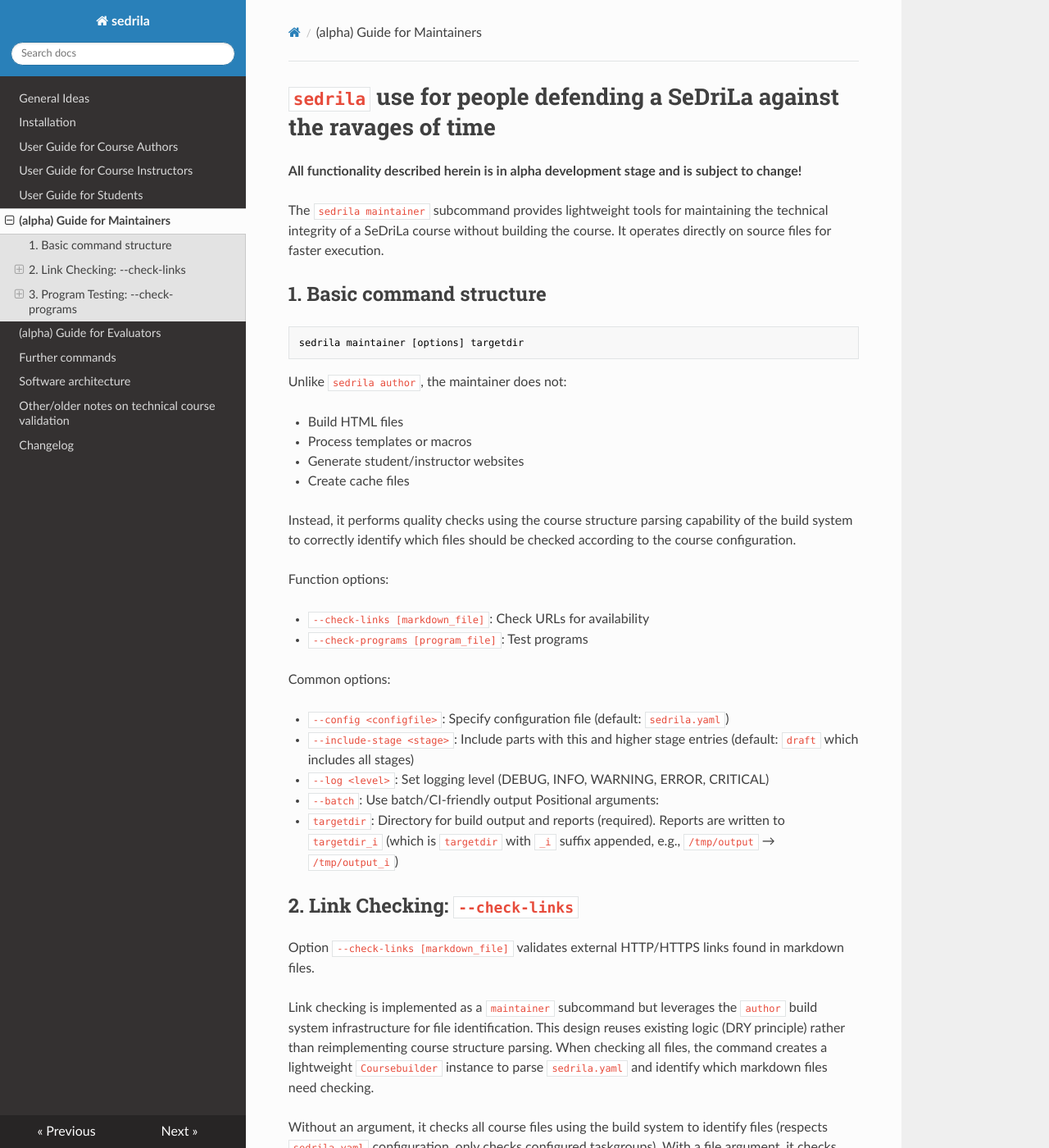
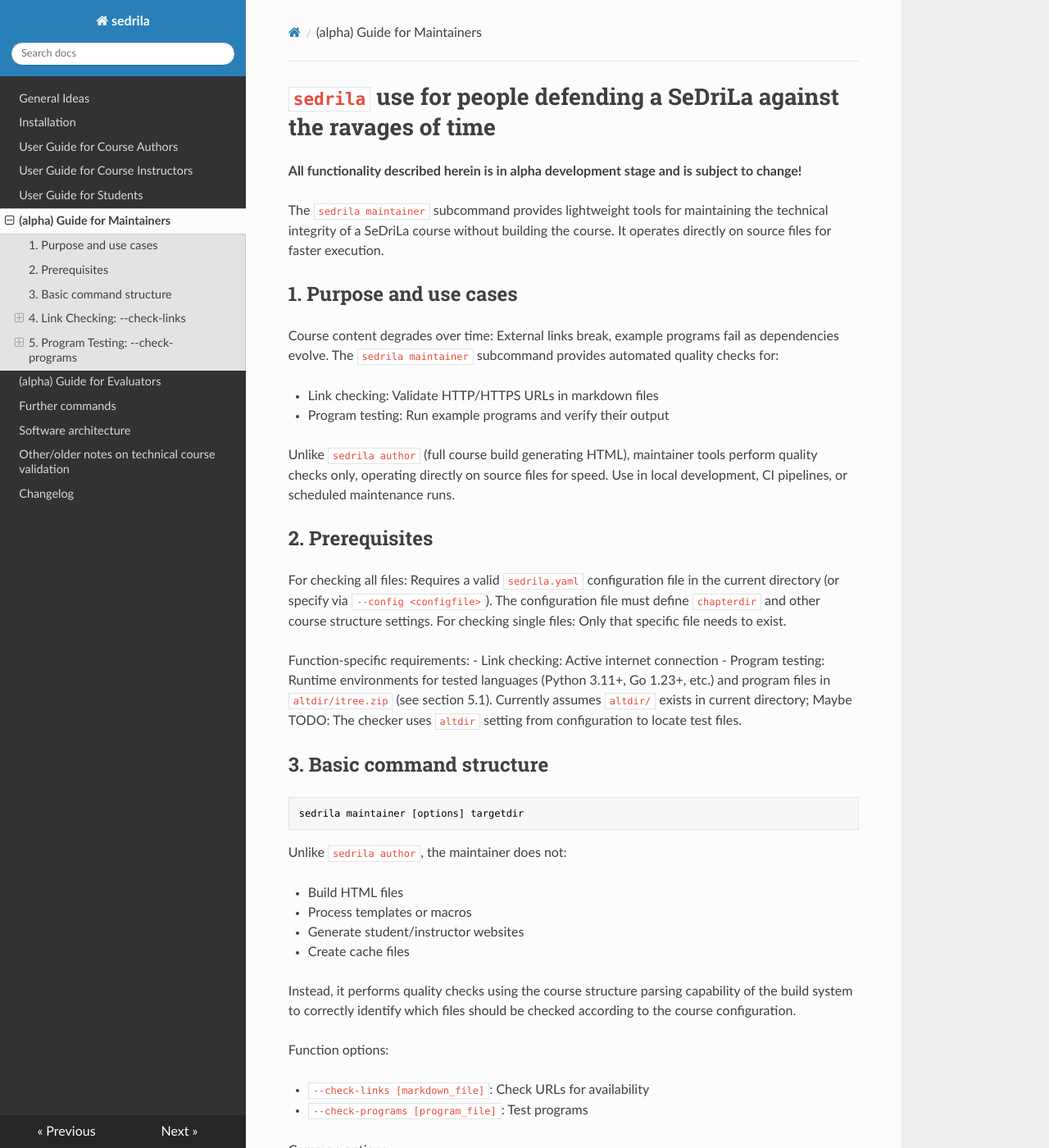
Before and after one commit to fubinf/sedrila, an MkDocs documentation site: the page built from docs/maintainers.md, in a window 1280 px wide and 1400 px high. Shown: the whole window at 82% size. Built offline with MkDocs 1.6.1, drawn with Linux system fonts in a browser that asks for light colours; nearby versions of some CDN libraries; some of the changed text lies outside the part shown.

Commit message:
fix: #30, simplify `--check-links` report and improve documentation

````diff
--- a/docs/maintainers.md
+++ b/docs/maintainers.md
@@ -6,7 +6,34 @@ The `sedrila maintainer` subcommand provides lightweight tools for maintaining t
 of a SeDriLa course without building the course.
 It operates directly on source files for faster execution.
 
-## 1. Basic command structure
+## 1. Purpose and use cases
+
+Course content degrades over time: External links break, example programs fail as dependencies evolve.
+The `sedrila maintainer` subcommand provides automated quality checks for:
+
+- Link checking: Validate HTTP/HTTPS URLs in markdown files
+- Program testing: Run example programs and verify their output
+
+Unlike `sedrila author` (full course build generating HTML), maintainer tools perform
+quality checks only, operating directly on source files for speed.
+Use in local development, CI pipelines, or scheduled maintenance runs.
+
+## 2. Prerequisites
+
+For checking all files: Requires a valid `sedrila.yaml` configuration file in the current directory
+(or specify via `--config <configfile>`).
+The configuration file must define `chapterdir` and other course structure settings.
+For checking single files: Only that specific file needs to exist.
+
+Function-specific requirements:
+- Link checking: Active internet connection
+- Program testing: Runtime environments for tested languages (Python 3.11+, Go 1.23+, etc.)
+  and program files in `altdir/itree.zip` (see section 5.1).
+  Currently assumes `altdir/` exists in current directory;
+  Maybe TODO: The checker uses `altdir` setting from configuration to locate test files.
+
+
+## 3. Basic command structure
 
 ```bash
 sedrila maintainer [options] targetdir
@@ -34,9 +61,9 @@ Common options:
 - `--log <level>`: Set logging level (DEBUG, INFO, WARNING, ERROR, CRITICAL)
 - `--batch`: Use batch/CI-friendly output
 Positional arguments:
-- `targetdir`: Directory for build output and reports (required). Reports are written to `targetdir_i` (which is `targetdir` with `_i` suffix appended, e.g., `/tmp/output` → `/tmp/output_i`)
+- `targetdir`: Base directory for reports (required). Reports are written to `targetdir_i` (targetdir + "_i" suffix), following sedrila's convention of separating instructor content from student content.
 
-## 2. Link Checking: `--check-links`
+## 4. Link Checking: `--check-links`
 
 Option `--check-links [markdown_file]` validates external HTTP/HTTPS links found in markdown files.
 
@@ -61,7 +88,7 @@ Examples:
 - `sedrila maintainer --include-stage beta --check-links -- /tmp/linkcheck` (check only beta stage)
 - `sedrila maintainer --check-links ch/Chapter1/Task1.md /tmp/linkcheck` (check one specific file)
 
-### 2.1 Link validation rules
+### 4.1 Link validation rules
 
 By default, links are considered successful if they return 2xx or 3xx status codes.
 You can specify custom validation rules using HTML comments before links:
@@ -87,26 +114,26 @@ Available rule parameters:
 The validation rule applies (only) to the next link found.
 
 
-## 3. Program Testing: `--check-programs`
+## 5. Program Testing: `--check-programs`
 
 Option `--check-programs [program_file]` tests exemplary programs from `altdir/itree.zip` against their corresponding protocol files.
 Without an argument, it tests all programs. With a file argument, it tests only that specific file.
 
 How it works:
-- **Automatic test pair discovery**: Scans `altdir/itree.zip` (directory or ZIP file) for program files and finds corresponding `.prot` files in `altdir/ch/`
-- **Default behavior**: Programs with found test pairs are automatically tested if no markup is present
-- **Markup-based configuration**: Use HTML comments in task `.md` files to control test behavior (skip, partial skip, command override)
-- **Multi-command testing**: Executes ALL testable commands from `.prot` files and verifies output
-- **Report generation**: Creates `program_test_report.json` and `program_test_report.md` in `targetdir_i`
+- Scans `altdir/itree.zip` (directory or ZIP file) for program files and finds corresponding `.prot` files in `altdir/ch/`
+- Programs with found test pairs are automatically tested if no markup is present
+- Use HTML comments in task `.md` files to control test behavior (skip, partial skip, command override)
+- Executes ALL testable commands from `.prot` files and verifies output
+- Creates `program_test_report.json` and `program_test_report.md` in `targetdir_i`
 
 Examples:
 - `sedrila maintainer --check-programs -- /tmp/progtest` (test all programs)
 - `sedrila maintainer --check-programs altdir/itree.zip/Sprachen/Go/go-channels.go /tmp/progtest` (test single file)
 
 
-### 3.1 Prerequisites
+### 5.1 Prerequisites
 
-#### 3.1.1. Build
+#### 5.1.1 Build
 
 **Important**: Program testing requires `altdir/itree.zip` to exist. This can be either:
 - A **directory** `altdir/itree.zip/` containing source program files
@@ -130,7 +157,7 @@ Without building first, the checker will report "Total Programs: 0" if `altdir/i
 In a GitHub Action, **complete build** should be performed before testing to ensure full coverage.
 
 
-#### 3.1.2. Operating environment
+#### 5.1.2 Operating environment
 
 Program testing requires the following environment:
 
@@ -151,9 +178,9 @@ In pyproject.toml: `[tool.poetry.dependencies]` and `[tool.poetry.group.dev.depe
 For local testing, ensure these packages are available in your environment.
 
 
-### 3.2 General behavior
+### 5.2 General behavior
 
-#### 3.2.1 Multi-command testing
+#### 5.2.1 Multi-command testing
 
 The program checker parses and tests **ALL testable commands** from each `.prot` file:
 
@@ -163,7 +190,7 @@ The program checker parses and tests **ALL testable commands** from each `.prot`
 - Failed tests show which specific command(s) failed with error details
 
 
-#### 3.2.2 Automatic cleanup
+#### 5.2.2 Automatic cleanup
 
 Generated files are cleaned up before and after each test to ensure a clean environment:
 
@@ -175,7 +202,7 @@ This prevents test failures caused by residual files from previous runs
 and ensures consistency between single program and full course testing.
 
 
-#### 3.2.3 Test output and reporting
+#### 5.2.3 Test output and reporting
 
 The checker provides comprehensive test reports that display the total number of programs found
 and test pairs identified. It shows which programs passed, failed, and were skipped, with detailed
@@ -193,7 +220,7 @@ Both JSON and Markdown reports are generated with categorized sections (Failed T
 Skipped Tests, Passed Tests) for detailed analysis.
 
 
-#### 3.2.4 CI/Batch mode
+#### 5.2.4 CI/Batch mode
 
 For automated testing environments, the `--batch` flag produces concise output suitable
 for CI systems. The exit status is non-zero (1) when tests fail and zero (0) on success.
@@ -207,14 +234,14 @@ at 03:30 UTC (see `maintainer-linkchecker.yml` and `maintainer-programchecker.ym
 Both workflows use the `--batch` flag for CI-friendly output.
 
 
-### 3.3. Program testing markup
+### 5.3 Program testing markup
 
 By default, programs are tested automatically.
 You can control test behavior using HTML comment markup in task `.md` files.
 The markup can be placed anywhere in the file; a common convention is to place it before the `[INSTRUCTOR]` section.
 
 
-#### 3.3.1. SKIP markup (manual testing): `@PROGRAM_TEST_SKIP`
+#### 5.3.1 SKIP markup (manual testing): `@PROGRAM_TEST_SKIP`
 
 Use for programs with non-deterministic output, interactive input, environment-specific output, or complex shell operations.
 
@@ -228,7 +255,7 @@ Parameters:
 - `manual_test_required=true`: Marks program for manual testing
 
 
-#### 3.3.2. PARTIAL markup (manual/automation mix): `@PROGRAM_TEST_PARTIAL`
+#### 5.3.2 PARTIAL markup (manual/automation mix): `@PROGRAM_TEST_PARTIAL`
 
 Use when some commands are testable while others require manual verification.
 
@@ -243,7 +270,7 @@ Parameters:
 - `testable_note="text"`: Note about which commands are testable
 
 
-#### 3.3.3. OVERRIDE markup (expected command mismatches): `@PROGRAM_TEST_OVERRIDE`
+#### 5.3.3 OVERRIDE markup (expected command mismatches): `@PROGRAM_TEST_OVERRIDE`
 
 Use when `.prot` files reference incorrect command names.
 
@@ -258,7 +285,7 @@ Parameters:
 - `reason="text"`: Explanation for the override
 
 
-#### 3.3.4. General PROGRAM_TEST markup (reserved for future use): `@PROGRAM_TEST`
+#### 5.3.4 General PROGRAM_TEST markup (reserved for future use): `@PROGRAM_TEST`
 
 This is a general-purpose markup reserved for future extensions.
 Currently, it supports a `notes` parameter for documentation purposes, but this parameter is not used by the test runner.
@@ -274,7 +301,7 @@ Parameters:
 The markup serves only as a placeholder for potential future functionality.
 
 
-#### 3.3.5. No markup (normal automated testing)
+#### 5.3.5 No markup (normal automated testing)
 
 Programs with deterministic output require no special markup and are tested automatically.
 This is functionally equivalent to using `@PROGRAM_TEST` with documentation notes.
````
Also changed, not shown: 2 other files.
